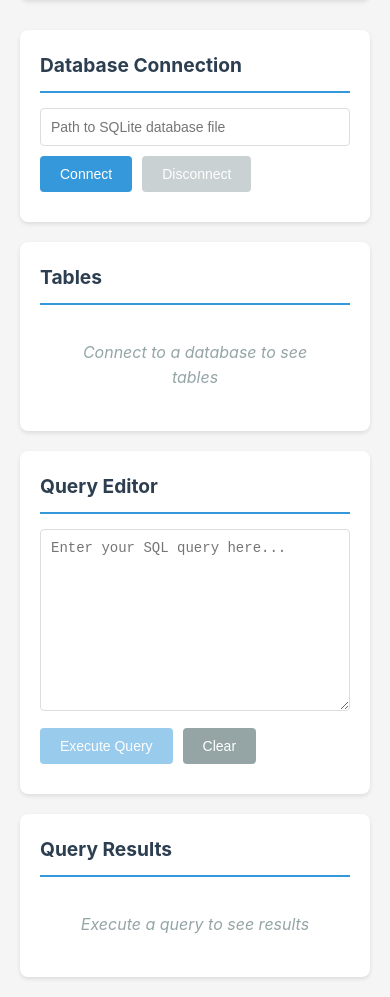
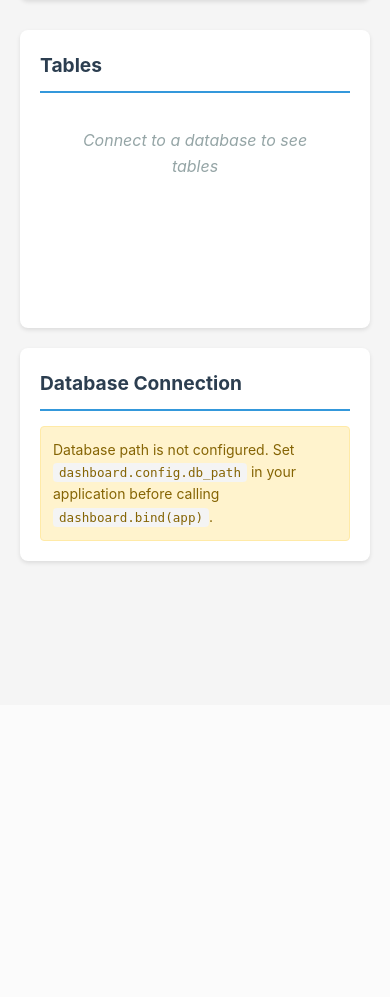
Before and after one commit to hungle00/sqlite-opus, a Flask app: template sqlite_opus/templates/index.html in a window 390 px wide. Shown: the part 139-1136 px from the top of the page. After the commit the page ends 703 px from the top, so only its background shows below. Run offline with Flask 3, Linux system fonts and the light colour scheme; the template is opened without the code that fills it, so the values that code supplies are empty.

Commit message:
Add config db_path, edit query panel

```diff
--- a/sqlite_opus/app.py
+++ b/sqlite_opus/app.py
@@ -15,14 +15,15 @@ from flask_cors import CORS
 from sqlite_opus.database import DatabaseManager
 from sqlite_opus.routes import register_routes
 from sqlite_opus.core import get_templates_path, get_static_path
+from sqlite_opus import config
 
 
-def create_app(config=None):
+def create_app(app_config=None):
     """
     Create and configure Flask application.
 
     Args:
-        config: Optional configuration dictionary
+        app_config: Optional Flask configuration dictionary
 
     Returns:
         Flask application instance
@@ -32,14 +33,31 @@ def create_app(config=None):
     # Enable CORS
     CORS(app)
 
-    # Load configuration
-    if config:
-        app.config.update(config)
+    # Load Flask configuration
+    if app_config:
+        app.config.update(app_config)
     else:
         app.config.from_object("sqlite_opus.config.DefaultConfig")
 
+    # Set db_path for testing (can be set before calling create_app())
+    # Example: config.db_path = "test.db" before calling create_app()
+    # Or uncomment the line below to test with a specific database:
+    config.db_path = "db.sqlite3"  # or any path to your SQLite database
+
     # Initialize database manager
     app.sqlite_opus_db_manager = DatabaseManager()
+
+    # Auto-connect to database if db_path is configured
+    if config.db_path:
+        db_manager = app.sqlite_opus_db_manager
+        success = db_manager.connect(config.db_path)
+        if not success:
+            import warnings
+            warnings.warn(
+                f"Failed to auto-connect to database at '{config.db_path}'. "
+                "Please check the path and try connecting manually.",
+                UserWarning
+            )
 
     # Create blueprint and register routes
     bp = Blueprint(
@@ -52,11 +70,15 @@ def create_app(config=None):
     register_routes(bp, app)
 
     # Register blueprint
-    app.register_blueprint(bp, url_prefix="/sqlite-opus")
+    app.register_blueprint(bp, url_prefix="/")
 
     return app
 
 
 if __name__ == "__main__":
+    # For testing: set db_path before creating app to auto-connect
+    # Uncomment the line below and set your database path:
+    # config.db_path = "db.sqlite3"
+
     app = create_app()
     app.run(debug=True, host="0.0.0.0", port=5000)
--- a/sqlite_opus/core.py
+++ b/sqlite_opus/core.py
@@ -15,6 +15,7 @@ class Config:
         self.blueprint_name: str = "sqlite_opus"
         self.max_query_results: int = 1000
         self.enable_cors: bool = True
+        self.db_path: Optional[str] = None  # Pre-configured database path
 
     def init_from(self, **kwargs):
         """
@@ -25,6 +26,7 @@ class Config:
                 - url_prefix: URL prefix for dashboard (default: "sqlite-opus")
                 - max_query_results: Maximum number of query results (default: 1000)
                 - enable_cors: Enable CORS support (default: True)
+                - db_path: Path to SQLite database file (default: None)
         """
         if "url_prefix" in kwargs:
             self.url_prefix = kwargs["url_prefix"]
@@ -32,6 +34,8 @@ class Config:
             self.max_query_results = kwargs["max_query_results"]
         if "enable_cors" in kwargs:
             self.enable_cors = kwargs["enable_cors"]
+        if "db_path" in kwargs:
+            self.db_path = kwargs["db_path"]
 
 
 def get_package_path() -> str:
--- a/sqlite_opus/static/app.js
+++ b/sqlite_opus/static/app.js
@@ -17,50 +17,45 @@ async function apiRequest(url, method = 'GET', data = null) {
     return response.json();
 }
 
-// Connection management
-document.getElementById('connect-btn').addEventListener('click', async () => {
-    const dbPath = document.getElementById('db-path').value.trim();
+// Connection management (only if connection panel exists)
+const connectBtn = document.getElementById('connect-btn');
+const disconnectBtn = document.getElementById('disconnect-btn');
+const dbPathInput = document.getElementById('db-path');
+const statusEl = document.getElementById('connection-status');
+
+if (connectBtn) {
+    connectBtn.addEventListener('click', async () => {
+        const dbPath = dbPathInput.value.trim();
 
         if (!dbPath) {
             showStatus('Please enter a database path', 'error');
             return;
         }
 
-    const result = await apiRequest('/api/connect', 'POST', { db_path: dbPath });
+        const result = await apiRequest('api/connect', 'POST', { db_path: dbPath });
 
         if (result.success) {
             showStatus('Connected successfully', 'success');
-        document.getElementById('connect-btn').disabled = true;
-        document.getElementById('disconnect-btn').disabled = false;
+            connectBtn.disabled = true;
+            disconnectBtn.disabled = false;
             document.getElementById('execute-btn').disabled = false;
             loadTables();
         } else {
             showStatus(result.error || 'Connection failed', 'error');
         }
     });
+}
 
-document.getElementById('disconnect-btn').addEventListener('click', async () => {
-    await apiRequest('/api/disconnect', 'POST');
+if (disconnectBtn) {
+    disconnectBtn.addEventListener('click', async () => {
+        await apiRequest('api/disconnect', 'POST');
         showStatus('Disconnected', 'success');
-    document.getElementById('connect-btn').disabled = false;
-    document.getElementById('disconnect-btn').disabled = true;
+        if (connectBtn) connectBtn.disabled = false;
+        disconnectBtn.disabled = true;
         document.getElementById('execute-btn').disabled = true;
         document.getElementById('tables-list').innerHTML = '<p class="empty-message">Connect to a database to see tables</p>';
         document.getElementById('results-container').innerHTML = '<p class="empty-message">Execute a query to see results</p>';
     });
-
-// Load tables
-async function loadTables() {
-    const result = await apiRequest('/api/tables');
-
-    if (result.success && result.tables.length > 0) {
-        const tablesList = document.getElementById('tables-list');
-        tablesList.innerHTML = result.tables.map(table =>
-            `<div class="table-item">${table}</div>`
-        ).join('');
-    } else {
-        document.getElementById('tables-list').innerHTML = '<p class="empty-message">No tables found</p>';
-    }
 }
 
 // Execute query
@@ -69,10 +64,14 @@ document.getElementById('execute-btn').addEventListener('click', async () => {
 
     if (!query) {
         showStatus('Please enter a query', 'error');
+        const container = document.getElementById('results-container');
+        if (container) {
+            container.innerHTML = '<p class="empty-message">Please enter a query above.</p>';
+        }
         return;
     }
 
-    const result = await apiRequest('/api/query', 'POST', { query: query });
+    const result = await apiRequest('api/query', 'POST', { query: query });
     displayResults(result);
 });
 
@@ -116,7 +115,7 @@ function displayResults(result) {
 
 // Show status message
 function showStatus(message, type) {
-    const statusEl = document.getElementById('connection-status');
+    if (statusEl) {
         statusEl.textContent = message;
         statusEl.className = `status-message ${type}`;
 
@@ -124,15 +123,22 @@ function showStatus(message, type) {
             statusEl.className = 'status-message';
         }, 5000);
     }
+}
 
 // Check connection status on load
 window.addEventListener('load', async () => {
-    const status = await apiRequest('/api/status');
+    const status = await apiRequest('api/status');
     if (status.connected) {
-        document.getElementById('db-path').value = status.db_path || '';
-        document.getElementById('connect-btn').disabled = true;
-        document.getElementById('disconnect-btn').disabled = false;
+        // If connection panel exists, update it
+        if (dbPathInput) {
+            dbPathInput.value = status.db_path || '';
+        }
+        if (connectBtn) {
+            connectBtn.disabled = true;
+        }
+        if (disconnectBtn) {
+            disconnectBtn.disabled = false;
+        }
         document.getElementById('execute-btn').disabled = false;
-        loadTables();
     }
 });
--- a/sqlite_opus/static/style.css
+++ b/sqlite_opus/static/style.css
@@ -39,8 +39,26 @@ header h1 {
 }
 
 .main-content {
-    display: grid;
-    grid-template-columns: 1fr 1fr;
+    display: flex;
+    gap: 20px;
+    align-items: flex-start;
+}
+
+.sidebar {
+    flex-shrink: 0;
+    width: 260px;
+}
+
+.sidebar .panel {
+    position: sticky;
+    top: 20px;
+}
+
+.content-right {
+    flex: 1;
+    min-width: 0;
+    display: flex;
+    flex-direction: column;
     gap: 20px;
 }
 
@@ -59,13 +77,39 @@ header h1 {
     padding-bottom: 10px;
 }
 
-.connection-form input {
-    width: 100%;
-    padding: 10px;
-    margin-bottom: 10px;
-    border: 1px solid #ddd;
+.connection-info p,
+.connection-message p {
+    margin-bottom: 8px;
+}
+
+.connection-info p:last-child,
+.connection-message p:last-child {
+    margin-bottom: 0;
+}
+
+.connection-info code,
+.connection-message code {
+    background: #f4f4f4;
+    padding: 2px 6px;
+    border-radius: 4px;
+    font-size: 0.9em;
+}
+
+.connection-message {
+    padding: 12px;
     border-radius: 4px;
     font-size: 14px;
+}
+
+.connection-message--warning {
+    background-color: #fff3cd;
+    color: #856404;
+    border: 1px solid #ffeaa7;
+}
+
+.info-text {
+    color: #7f8c8d;
+    font-size: 0.9em;
 }
 
 .button-group {
@@ -128,14 +172,13 @@ header h1 {
 }
 
 .tables-list {
-    max-height: 300px;
+    max-height: calc(100vh - 200px);
+    min-height: 200px;
     overflow-y: auto;
 }
 
 .tables-list .table-item {
     padding: 10px;
-    margin-bottom: 5px;
-    background-color: #f8f9fa;
     border-radius: 4px;
     cursor: pointer;
     transition: background-color 0.2s;
@@ -143,6 +186,10 @@ header h1 {
 
 .tables-list .table-item:hover {
     background-color: #e9ecef;
+}
+
+.table-item i.fa-table {
+    margin-right: 8px;
 }
 
 .empty-message {
@@ -165,13 +212,16 @@ header h1 {
 
 .results-container {
     max-height: 500px;
+    max-width: 100%;
     overflow: auto;
 }
 
 .results-table {
     width: 100%;
+    max-width: 100%;
     border-collapse: collapse;
     font-size: 14px;
+    table-layout: fixed;
 }
 
 .results-table th,
@@ -179,6 +229,10 @@ header h1 {
     padding: 8px;
     text-align: left;
     border-bottom: 1px solid #ddd;
+    max-width: 200px;
+    overflow: hidden;
+    text-overflow: ellipsis;
+    word-break: break-word;
 }
 
 .results-table th {
@@ -203,6 +257,18 @@ header h1 {
 /* Responsive */
 @media (max-width: 768px) {
     .main-content {
-        grid-template-columns: 1fr;
+        flex-direction: column;
+    }
+
+    .sidebar {
+        width: 100%;
+    }
+
+    .sidebar .panel {
+        position: static;
+    }
+
+    .tables-list {
+        max-height: 250px;
     }
 }
--- a/sqlite_opus/templates/index.html
+++ b/sqlite_opus/templates/index.html
@@ -4,7 +4,9 @@
     <meta charset="UTF-8">
     <meta name="viewport" content="width=device-width, initial-scale=1.0">
     <title>SQLite Opus - Database Dashboard</title>
-    <link rel="stylesheet" href="{{ url_for('static', filename='style.css') }}">
+    <link rel="stylesheet" href="{{ url_for(blueprint_name ~ '.static', filename='style.css') }}">
+    <!-- Font Awesome 6.4.0 -->
+    <link rel="stylesheet" href="https://cdn.jsdelivr.net/npm/@fortawesome/fontawesome-free@6.4.0/css/all.min.css" crossorigin="anonymous" referrerpolicy="no-referrer">
 </head>
 <body>
     <div class="container">
@@ -14,32 +16,40 @@
         </header>
 
         <div class="main-content">
+            <!-- Left sidebar: Tables Panel -->
+            <aside class="sidebar">
+                <section class="panel tables-panel">
+                    <h2>Tables</h2>
+                    <div id="tables-list" class="tables-list">
+                        {% if tables %}
+                        {% for table in tables %}
+                        <div class="table-item"><i class="fas fa-table"></i> {{ table }}</div>
+                        {% endfor %}
+                        {% else %}
+                        <p class="empty-message">Connect to a database to see tables</p>
+                        {% endif %}
+                    </div>
+                </section>
+            </aside>
+
+            <!-- Right: Connection, Query, Results -->
+            <div class="content-right">
                 <!-- Connection Panel -->
                 <section class="panel connection-panel">
                     <h2>Database Connection</h2>
-                <div class="connection-form">
-                    <input
-                        type="text"
-                        id="db-path"
-                        placeholder="Path to SQLite database file"
-                        value=""
-                    >
-                    <div class="button-group">
-                        <button id="connect-btn" class="btn btn-primary">Connect</button>
-                        <button id="disconnect-btn" class="btn btn-secondary" disabled>Disconnect</button>
+                    {% if has_preconfigured_db %}
+                    <div class="connection-info">
+                        <p><strong>Connected to:</strong> <code>{{ db_path }}</code></p>
+                        <p class="info-text">Database path is pre-configured. Connection is automatic.</p>
                     </div>
-                    <div id="connection-status" class="status-message"></div>
+                    {% else %}
+                    <div class="connection-message connection-message--warning">
+                        <p>Database path is not configured. Set <code>dashboard.config.db_path</code> in your application before calling <code>dashboard.bind(app)</code>.</p>
                     </div>
+                    {% endif %}
                 </section>
 
-            <!-- Tables Panel -->
-            <section class="panel tables-panel">
-                <h2>Tables</h2>
-                <div id="tables-list" class="tables-list">
-                    <p class="empty-message">Connect to a database to see tables</p>
-                </div>
-            </section>
-
+                {% if has_preconfigured_db %}
                     <!-- Query Panel -->
                     <section class="panel query-panel">
                         <h2>Query Editor</h2>
@@ -61,9 +71,11 @@
                             <p class="empty-message">Execute a query to see results</p>
                         </div>
                     </section>
+                {% endif %}
+            </div>
         </div>
     </div>
 
-    <script src="{{ url_for('static', filename='app.js') }}"></script>
+    <script src="{{ url_for(blueprint_name ~ '.static', filename='app.js') }}"></script>
 </body>
 </html>
```
Also changed, not shown: example_usage.py (+6 -1 lines), sqlite_opus/__init__.py (+12 -0 lines), sqlite_opus/database.py (+71 -54 lines), sqlite_opus/routes.py (+12 -1 lines), 1 other file. Lines whose indentation alone changed are shown as unchanged.
